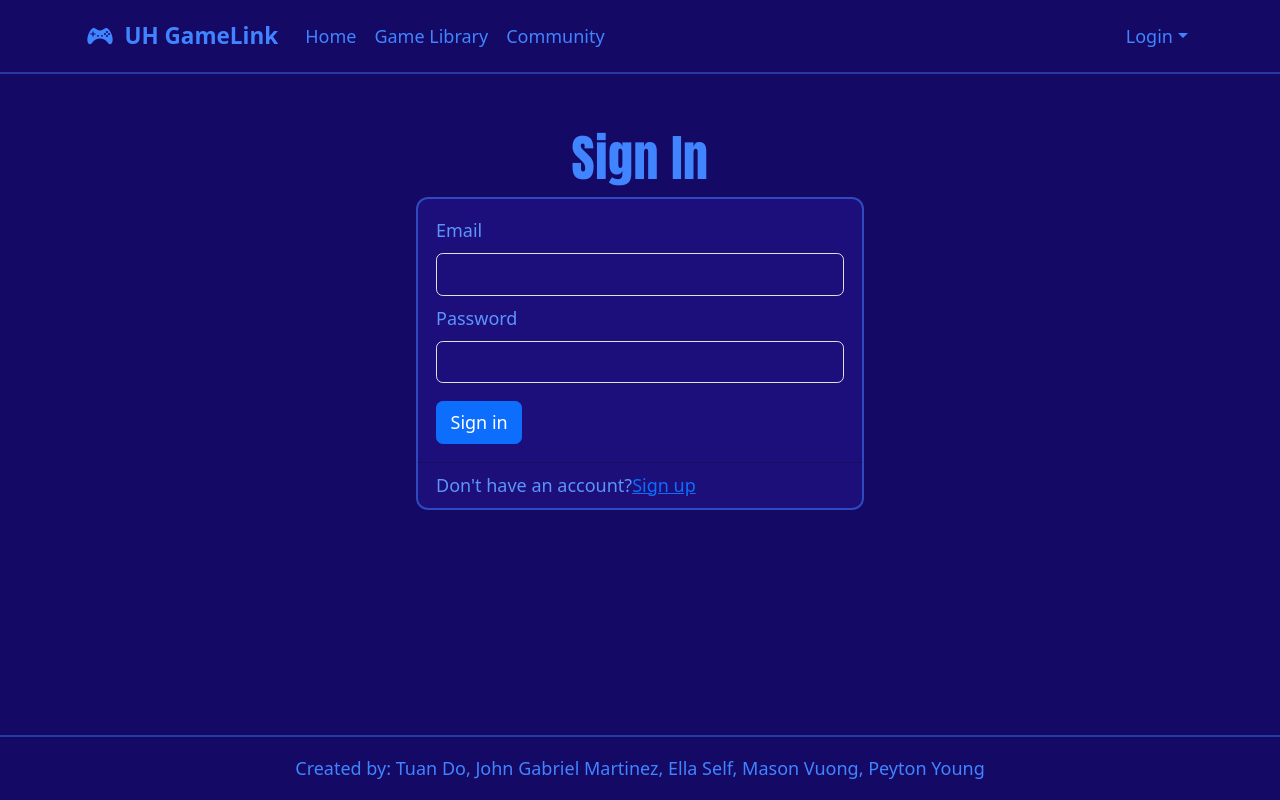
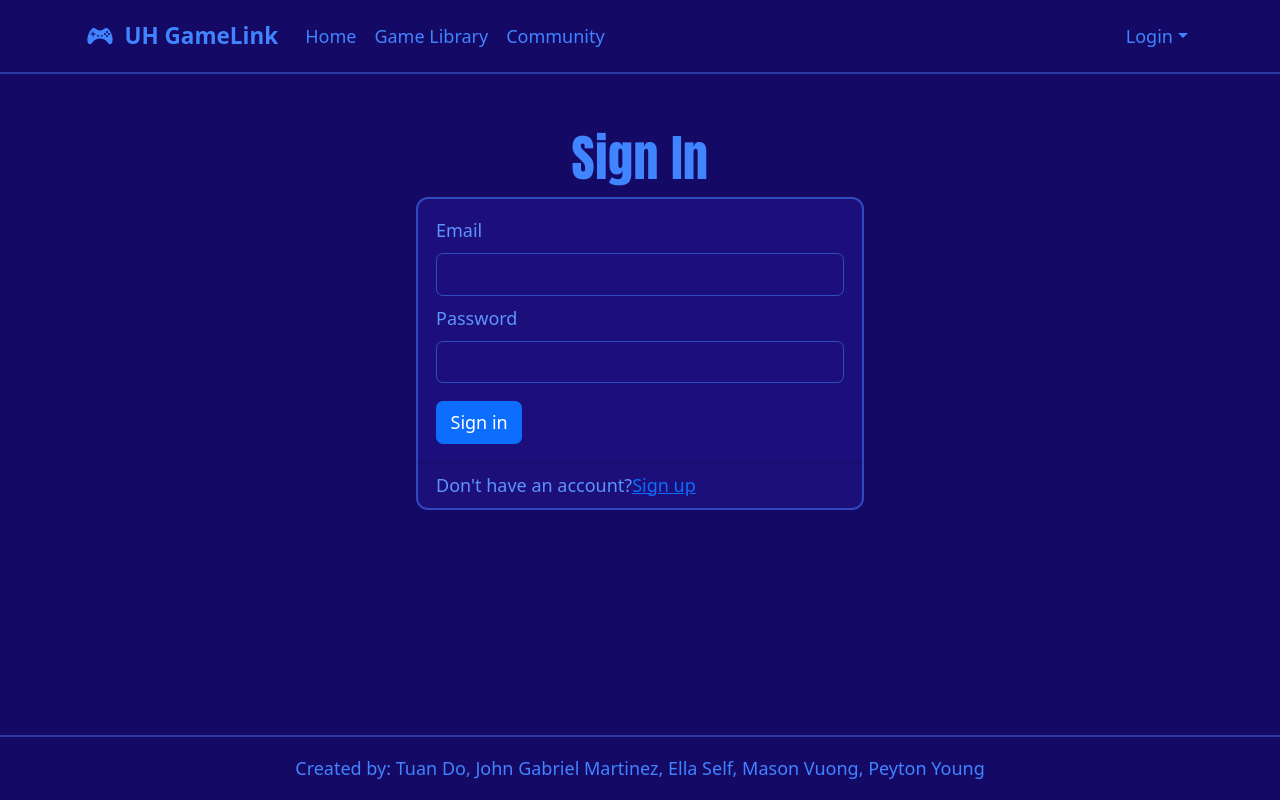
Before and after one commit to uh-gamelink/source-template, a Next.js app: page /auth/signin in a window 1280 px wide. Built offline with nearby package versions, Linux system fonts and the light colour scheme; no server answers.

Commit message:
fixed text boxes

```diff
--- a/src/app/globals.css
+++ b/src/app/globals.css
@@ -135,7 +135,7 @@
 
 .custom-card-body .form-control {
   background-color: transparent !important;
-  /*border: 1px solid rgb(65, 132, 255, 0.526)!important;*/
+  border: 1px solid rgb(65, 132, 255, 0.526)!important;
   color:rgb(65, 132, 255) !important;
 }
 
```
